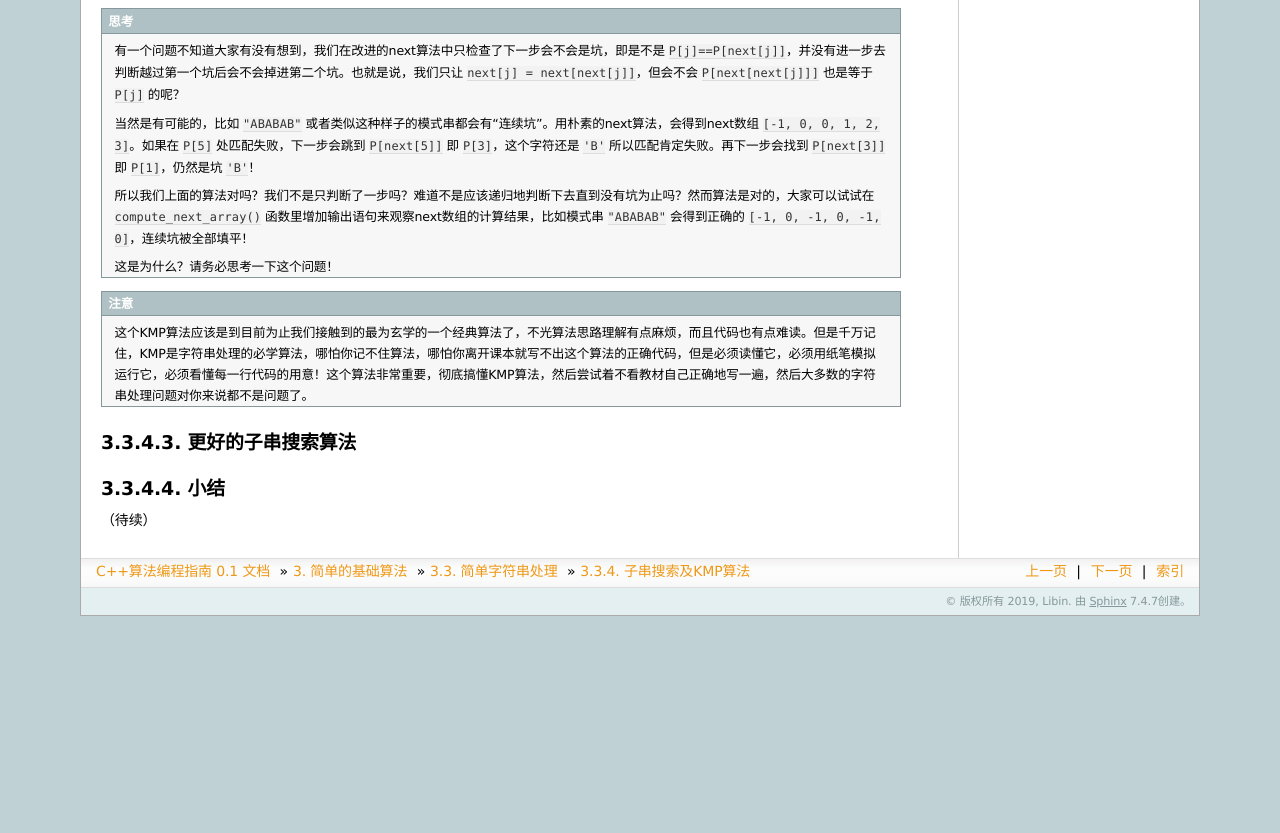
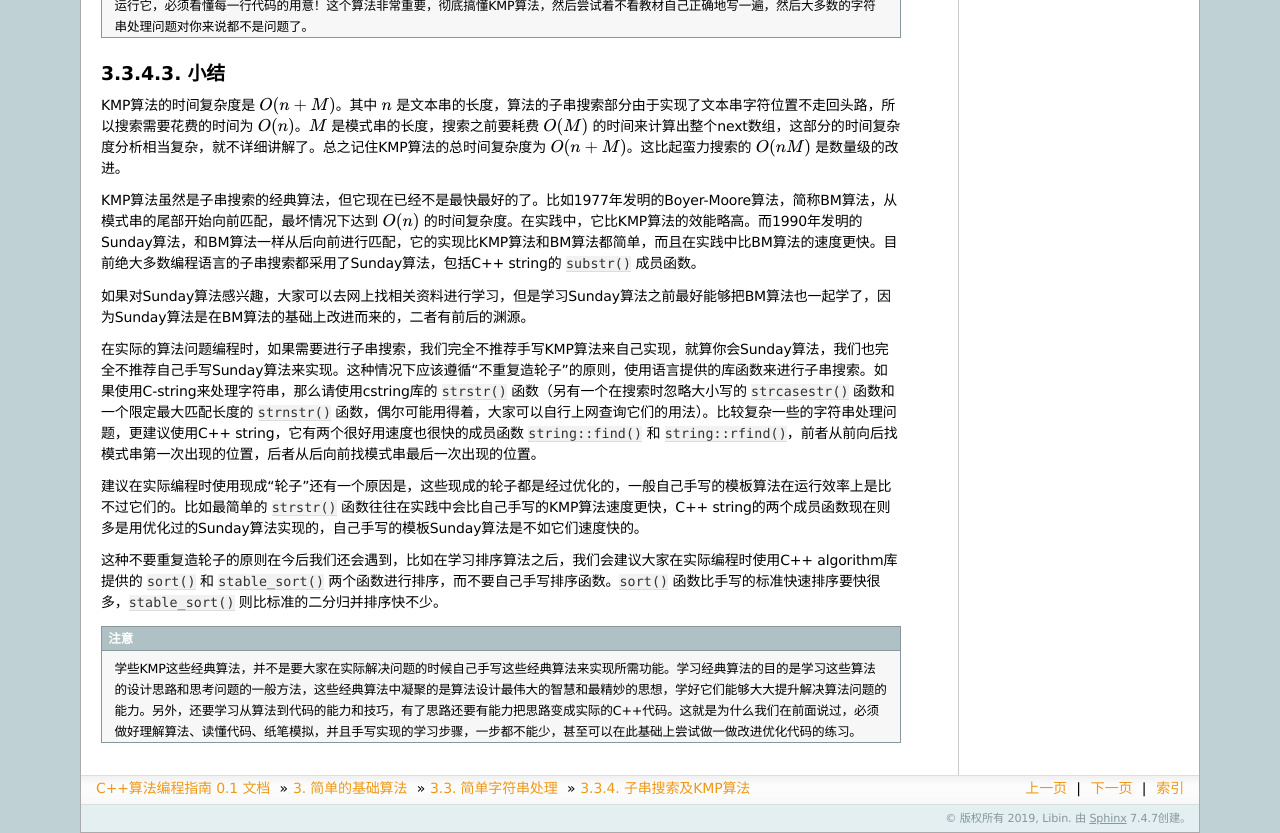
Before and after one commit to majorli/algo_guide, a Sphinx documentation site: the page built from source/ch02/sec03/234_substr_kmp.rst, in a window 1280 px wide and 1400 px high, scrolled down 6615 px, cut to the strip 567-1400 px from the top of the window. Built offline with Sphinx 7.4.7, drawn with Linux system fonts in a browser that asks for light colours; formulas are drawn with MathJax 3; before the commit the page ends 7798 px from its top, so only the background shows below that; some of the changed text lies outside the part shown.

Commit message:
20200129_2328draft

```diff
--- a/source/ch02/sec03/234_substr_kmp.rst
+++ b/source/ch02/sec03/234_substr_kmp.rst
@@ -192,16 +192,19 @@ KMP算法是对蛮力算法的改进，所以要理解KMP算法必须先了解
 情况1：:math:`P_k=P_j`，这时候 :math:`next[j+1]=next[j]+1=k+1`，这是一种皆大欢喜的情况。为什么会这样？请看下面的图解：
 
 .. image:: ../../images/234_kmp.001.png
+   :width: 70%
 
 可以看出这种情况即使在 :math:`k=next[j]=0` 时仍然是正确的。
 
 情况2：:math:`P_k\neq P_j`，而且 :math:`k=next[j]=0`，这时候 :math:`next[j+1]=0`，请看下面的图解：
 
 .. image:: ../../images/234_kmp.002.png
+   :width: 70%
 
 情况3：:math:`P_k\neq P_j`，而且 :math:`k=next[j]>0`，这时候需要让 :math:`k=next[k]` 然后用这个新的 :math:`k` 值去递归地去计算 :math:`next[j+1]`。这是比较难理解的部分，请仔细看下面的图解：
 
 .. image:: ../../images/234_kmp.003.png
+   :width: 70%
 
 理解了上面三种情况之后，已经可以根据它们来归纳出一个递归算法，根据从 :math:`next[0]` 到 :math:`next[j]` 的值计算出 :math:`next[j+1]`。其中情况3为递归步骤，情况1和情况2是递归终止条件。然后我们从已知的两个初值 :math:`next[0]=-1,next[1]=0` 开始就可以循环地计算出之后的所有next数组的值了。
 
@@ -302,20 +305,29 @@ KMP算法是对蛮力算法的改进，所以要理解KMP算法必须先了解
 
    这是为什么？请务必思考一下这个问题！
 
+
+
 .. attention::
 
    这个KMP算法应该是到目前为止我们接触到的最为玄学的一个经典算法了，不光算法思路理解有点麻烦，而且代码也有点难读。但是千万记住，KMP是字符串处理的必学算法，哪怕你记不住算法，哪怕你离开课本就写不出这个算法的正确代码，但是必须读懂它，必须用纸笔模拟运行它，必须看懂每一行代码的用意！这个算法非常重要，彻底搞懂KMP算法，然后尝试着不看教材自己正确地写一遍，然后大多数的字符串处理问题对你来说都不是问题了。
-
-
-更好的子串搜索算法
-^^^^^^^^^^^^^^^^^^^^^^^^^^^^
-
 
 
 
 小结
 ^^^^^^^^
 
+KMP算法的时间复杂度是 :math:`O(n+M)`。其中 :math:`n` 是文本串的长度，算法的子串搜索部分由于实现了文本串字符位置不走回头路，所以搜索需要花费的时间为 :math:`O(n)`。:math:`M` 是模式串的长度，搜索之前要耗费 :math:`O(M)` 的时间来计算出整个next数组，这部分的时间复杂度分析相当复杂，就不详细讲解了。总之记住KMP算法的总时间复杂度为 :math:`O(n+M)`。这比起蛮力搜索的 :math:`O(nM)` 是数量级的改进。
 
+KMP算法虽然是子串搜索的经典算法，但它现在已经不是最快最好的了。比如1977年发明的Boyer-Moore算法，简称BM算法，从模式串的尾部开始向前匹配，最坏情况下达到 :math:`O(n)` 的时间复杂度。在实践中，它比KMP算法的效能略高。而1990年发明的Sunday算法，和BM算法一样从后向前进行匹配，它的实现比KMP算法和BM算法都简单，而且在实践中比BM算法的速度更快。目前绝大多数编程语言的子串搜索都采用了Sunday算法，包括C++ string的 ``substr()`` 成员函数。
 
-（待续）
+如果对Sunday算法感兴趣，大家可以去网上找相关资料进行学习，但是学习Sunday算法之前最好能够把BM算法也一起学了，因为Sunday算法是在BM算法的基础上改进而来的，二者有前后的渊源。
+
+在实际的算法问题编程时，如果需要进行子串搜索，我们完全不推荐手写KMP算法来自己实现，就算你会Sunday算法，我们也完全不推荐自己手写Sunday算法来实现。这种情况下应该遵循“不重复造轮子”的原则，使用语言提供的库函数来进行子串搜索。如果使用C-string来处理字符串，那么请使用cstring库的 ``strstr()`` 函数（另有一个在搜索时忽略大小写的 ``strcasestr()`` 函数和一个限定最大匹配长度的 ``strnstr()`` 函数，偶尔可能用得着，大家可以自行上网查询它们的用法）。比较复杂一些的字符串处理问题，更建议使用C++ string，它有两个很好用速度也很快的成员函数 ``string::find()`` 和 ``string::rfind()``，前者从前向后找模式串第一次出现的位置，后者从后向前找模式串最后一次出现的位置。
+
+建议在实际编程时使用现成“轮子”还有一个原因是，这些现成的轮子都是经过优化的，一般自己手写的模板算法在运行效率上是比不过它们的。比如最简单的 ``strstr()`` 函数往往在实践中会比自己手写的KMP算法速度更快，C++ string的两个成员函数现在则多是用优化过的Sunday算法实现的，自己手写的模板Sunday算法是不如它们速度快的。
+
+这种不要重复造轮子的原则在今后我们还会遇到，比如在学习排序算法之后，我们会建议大家在实际编程时使用C++ algorithm库提供的 ``sort()`` 和 ``stable_sort()`` 两个函数进行排序，而不要自己手写排序函数。``sort()`` 函数比手写的标准快速排序要快很多，``stable_sort()`` 则比标准的二分归并排序快不少。
+
+.. attention::
+
+   学些KMP这些经典算法，并不是要大家在实际解决问题的时候自己手写这些经典算法来实现所需功能。学习经典算法的目的是学习这些算法的设计思路和思考问题的一般方法，这些经典算法中凝聚的是算法设计最伟大的智慧和最精妙的思想，学好它们能够大大提升解决算法问题的能力。另外，还要学习从算法到代码的能力和技巧，有了思路还要有能力把思路变成实际的C++代码。这就是为什么我们在前面说过，必须做好理解算法、读懂代码、纸笔模拟，并且手写实现的学习步骤，一步都不能少，甚至可以在此基础上尝试做一做改进优化代码的练习。
```
